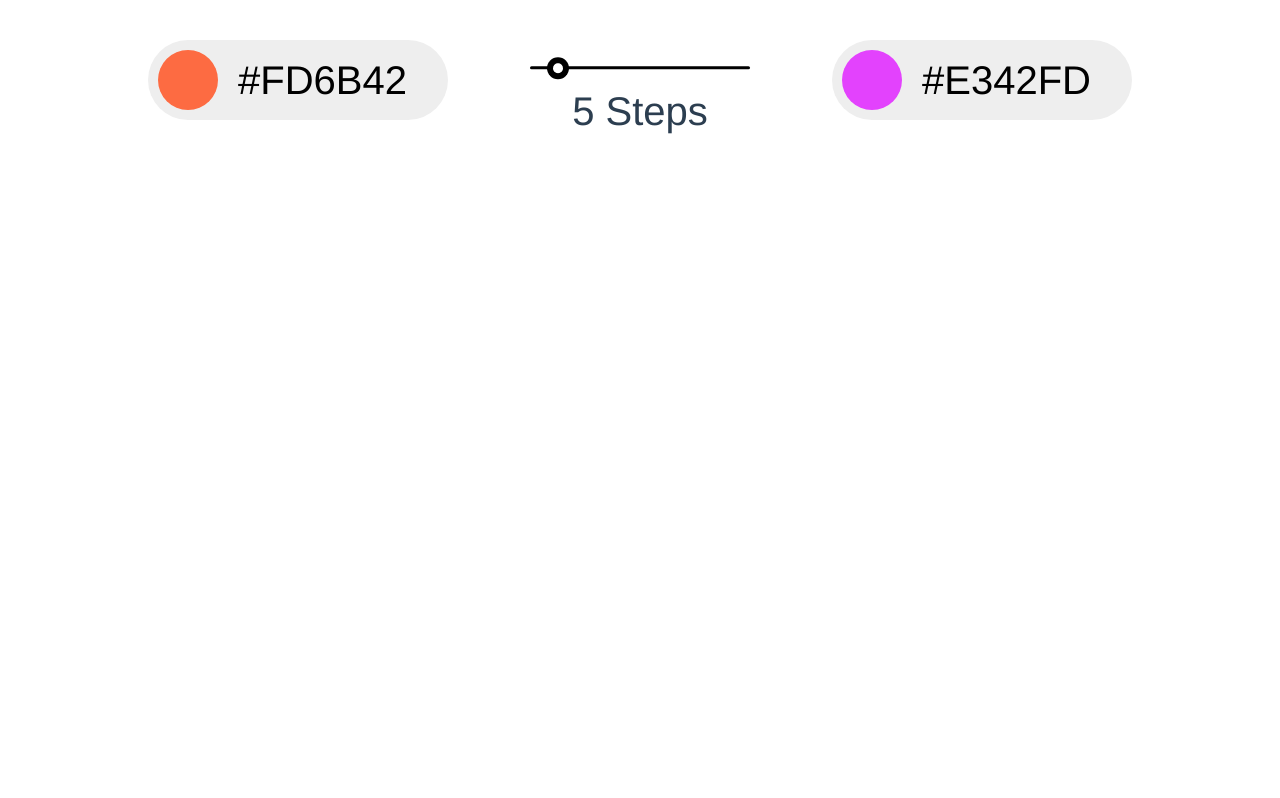
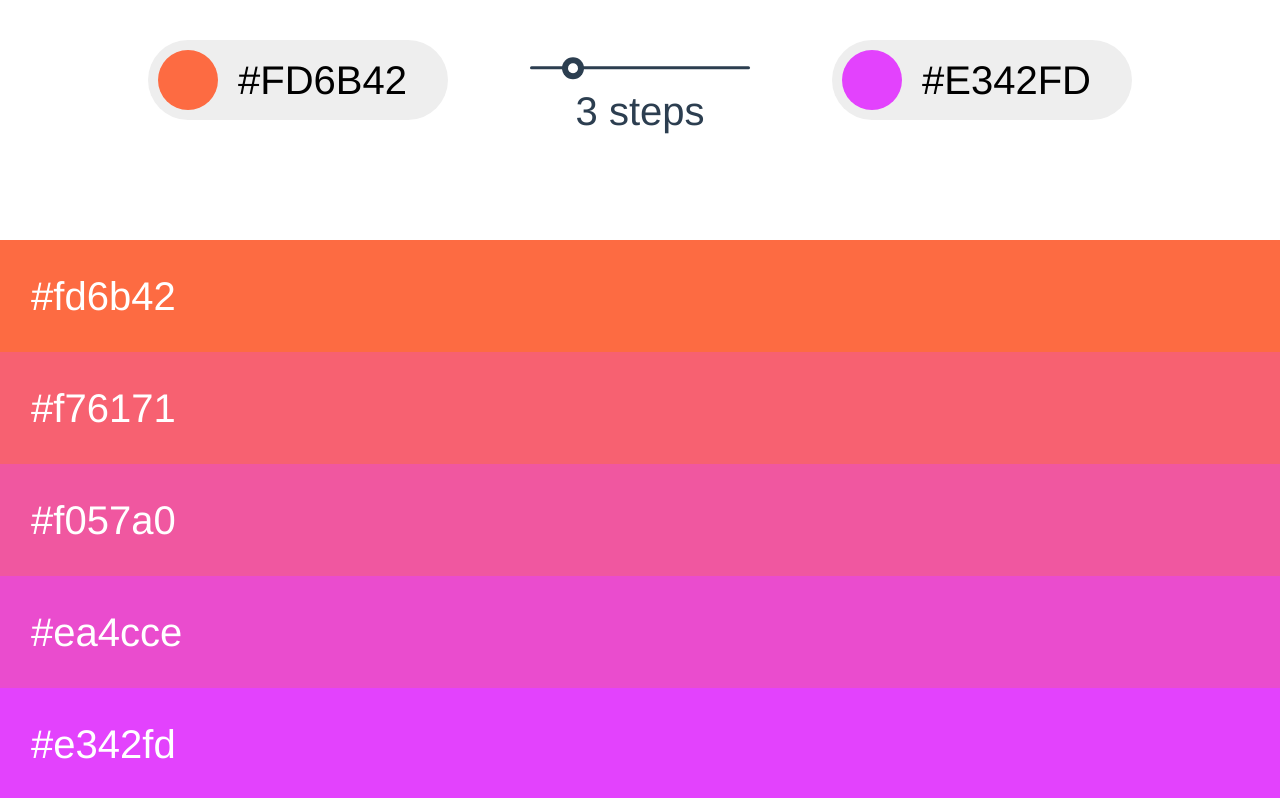
Before and after one commit to alexandre-soares/color-steps-vuejs, a Vue app: page / in a window 1280 px wide. Built offline with nearby package versions, Linux system fonts and the light colour scheme.

Commit message:
adding mixin for all the functions

```diff
--- a/src/App.vue
+++ b/src/App.vue
@@ -22,6 +22,10 @@ export default {
 
 html {
     font-size: 62.5%;
+
+    @media only screen and (max-width: 900px) {
+        font-size: 58%;
+    }
 }
 
 body {
--- a/src/components/ColorsSteps.vue
+++ b/src/components/ColorsSteps.vue
@@ -13,27 +13,64 @@
                     v-model="steps"
                     class="tools__range-input"
                 />
-                <div class="tools__steps">{{ steps }} Steps</div>
+                <div class="tools__steps">
+                    {{ visualSteps }} {{ stepsLabel }}
+                </div>
             </div>
             <div class="tools__second-color">
                 <input type="color" v-model="color2" />
                 <input type="text" v-model="color2" />
             </div>
         </div>
-        <div class="colors"></div>
+        <div class="colors">
+            <div
+                class="colors__color"
+                v-for="(color, index) in colors"
+                :style="setStyles(color)"
+                :key="index"
+            >
+                &nbsp;{{ colorName(color) }}
+            </div>
+        </div>
     </div>
 </template>
 
 <script>
+import functions from '../mixins/functions'
 export default {
     data() {
         return {
             min: 3,
-            max: 25,
+            max: 15,
             steps: 5,
+            delta: 10,
             color1: '#FD6B42',
             color2: '#E342FD',
         }
+    },
+    mixins: [functions],
+    computed: {
+        visualSteps() {
+            return this.steps - 2
+        },
+        stepsLabel() {
+            return this.visualSteps === 1 ? 'step' : 'steps'
+        },
+        colors() {
+            return this.interpolateColors(this.color1, this.color2, this.steps)
+        },
+    },
+    methods: {
+        adjust(color) {
+            const hex = this.rgbToHex(color[0], color[1], color[2])
+            return this.foregroundAdjust(hex)
+        },
+        setStyles(color) {
+            return `background: rgb(${color}); color: ${this.adjust(color)}`
+        },
+        colorName(color) {
+            return this.rgbArrayToHex(color)
+        },
     },
 }
 </script>
@@ -41,14 +78,14 @@ export default {
 <!-- Add "scoped" attribute to limit CSS to this component only -->
 <style lang="scss" scoped>
 $fg: #fff;
-$bg: #000;
+$bg: #2c3e50;
 
 .app {
     height: 100vh;
     width: 100vw;
     display: flex;
     flex-direction: column;
-    justify-content: center;
+    justify-content: space-between;
     align-items: center;
 }
 
@@ -59,6 +96,10 @@ $bg: #000;
     display: flex;
     justify-content: space-around;
     align-items: center;
+
+    @media only screen and (max-width: 900px) {
+        flex-direction: column;
+    }
 
     &__first-color,
     &__second-color {
@@ -91,6 +132,11 @@ input {
     border-radius: 0 1em 1em 0;
     background-color: #eee;
     cursor: pointer;
+
+    @media only screen and (max-width: 900px) {
+        margin: 3rem 0;
+        padding: 0;
+    }
 
     &[type='color'] {
         padding: 0;
@@ -189,16 +235,22 @@ input {
 }
 
 .colors {
-    flex: 2;
+    width: 100%;
+    flex: 0 0 70%;
     display: flex;
     flex-direction: column;
     font-size: 0.85em;
+    text-align: center;
 
-    .color {
+    &__color {
         flex: 1;
         display: flex;
         align-items: center;
-        padding: 0 1em;
+        padding: 0 2rem;
+        text-align: center;
+        font-size: 4rem;
+        margin: 0 auto;
+        width: 100vw;
         transition: 300ms linear;
     }
 }
--- /dev/null
+++ b/src/mixins/functions.js
@@ -0,0 +1,158 @@
+export default {
+    created: function () {
+      // console.log('color mixin called')
+    },
+    methods: {
+        interpolateColors (color1, color2, steps) {
+            let stepFactor = 1 / (steps - 1)
+            let interpolatedColorArray = []
+
+            color1 = this.rgbArrayFromHex(color1).map(Number)
+            color2 = this.rgbArrayFromHex(color2).map(Number)
+
+            for (var i = 0; i < steps; i++) {
+              interpolatedColorArray.push(this.interpolateColor(color1, color2, stepFactor * i))
+            }
+
+            return interpolatedColorArray
+          },
+          rgbArrayFromHex (hex) {
+            const rgb = this.rgbObjectFromHex(hex)
+            return [rgb.r, rgb.g, rgb.b]
+          },
+          rgbObjectFromHex (hex) {
+            var result = this.hexArray(hex)
+            return result ? {
+                r: parseInt(result[1], 16),
+                g: parseInt(result[2], 16),
+                b: parseInt(result[3], 16),
+            } : null;
+          },
+          hexArray (hex) {
+            return /^#?([a-f\d]{2})([a-f\d]{2})([a-f\d]{2})$/i.exec(hex)
+          },
+          interpolateColor (color1, color2, factor) {
+            if (arguments.length < 3) {
+              factor = 0.5
+            }
+            const result = color1.slice()
+
+            for (var i = 0; i < 3; i++) {
+              result[i] = Math.round(result[i] + factor * (color2[i] - color1[i]))
+            }
+            return result
+          },
+          rgbToHex (r, g, b) {
+            return `#${this.rgbChannelToHex(r)}${this.rgbChannelToHex(g)}${this.rgbChannelToHex(b)}`
+          },
+          rgbChannelToHex (channel) {
+            const hex = channel.toString(16)
+            return hex.length == 1 ? `0${hex}` : hex
+          },
+          foregroundAdjust (hex, test, lightHex, darkHex) {
+            test = test || 154
+            lightHex = lightHex || '#fff'
+            darkHex = darkHex || '#000'
+            return this.brightness(hex) < test ? lightHex : darkHex
+          },
+          brightness (hex) {
+            const rgb = this.rgbObjectFromHex(hex)
+            return (rgb.r * 299 + rgb.g * 587 + rgb.b * 114) / 1000
+          },
+          rgbArrayToHex (color) {
+            return this.rgbToHex(color[0], color[1], color[2])
+          },
+          randomHex () {
+            return '#' + ( '00' + Math.floor( Math.random() * 16777216 ).toString(16) ).substr(-6)
+          },
+          hslObjectFromHex (hex) {
+            const hsl = {}
+            const rgb = this.rgbObjectFromHex(hex)
+
+            rgb.r /= 255, rgb.g /= 255, rgb.b /= 255
+            let max = Math.max(rgb.r, rgb.g, rgb.b)
+            let min = Math.min(rgb.r, rgb.g, rgb.b)
+
+            hsl.l = (max + min) / 2
+
+            if ( max == min ) {
+              hsl.h = hsl.s = 0 // achromatic
+            } else {
+              let d = max - min
+
+              hsl.s = hsl.l > 0.5 ? (d / (2 - max - min)) : (d / (max + min))
+
+              switch(max) {
+                case rgb.r:
+                  hsl.h = (rgb.g - rgb.b) / d + (rgb.g < rgb.b ? 6 : 0)
+                  break
+                case rgb.g:
+                  hsl.h = (rgb.b - rgb.r) / d + 2
+                  break
+                case rgb.b:
+                  hsl.h = (rgb.r - rgb.g) / d + 4
+                  break
+              }
+
+              hsl.h /= 6;
+            }
+
+            return {
+              h: Math.round(hsl.h * 360),
+              s: Math.round(hsl.s * 100),
+              l: Math.round(hsl.l * 100),
+            }
+          },
+          hslArrayFromHex (hex) {
+            const hsl = this.hslObjectFromHex(hex)
+            return [hsl.h, hsl.s, hsl.l]
+          },
+          hexToRgb (hex) {
+            const rgb = this.rgbObjectFromHex(hex)
+            return `rgb(${rgb.r},${rgb.g},${rgb.b})`
+          },
+          hexToHsl (hex) {
+            const hsl = this.hslObjectFromHex(hex)
+            return `hsl(${hsl.h},${hsl.s}%,${hsl.l}%)`
+          },
+          hslToRgbObject (h, s, l) {
+            var r, g, b;
+
+            if(s == 0){
+              r = g = b = l; // achromatic
+            } else {
+              var hue2rgb = function hue2rgb(p, q, t){
+                if(t < 0) t += 1;
+                if(t > 1) t -= 1;
+                if(t < 1/6) return p + (q - p) * 6 * t;
+                if(t < 1/2) return q;
+                if(t < 2/3) return p + (q - p) * (2/3 - t) * 6;
+                return p;
+              }
+
+              var q = l < 0.5 ? l * (1 + s) : l + s - l * s;
+              var p = 2 * l - q;
+              r = hue2rgb(p, q, h + 1/3);
+              g = hue2rgb(p, q, h);
+              b = hue2rgb(p, q, h - 1/3);
+            }
+
+            return {
+              r: Math.round(r * 255),
+              g: Math.round(g * 255),
+              b: Math.round(b * 255)
+            }
+          },
+          hslToRgb (h, s, l) {
+            const rgb = this.hslToRgbObject(h, s, l)
+            return `rgb(${rgb.r}, ${rgb.g}, ${rgb.b})`
+          },
+          hslToHex (h, s,  l) {
+            const rgb = this.hslToRgbObject(h, s, l)
+            return this.rgbToHex(rgb.r, rgb.g, rgb.b)
+          },
+    },
+  }
+
+  // Vue use like:
+  // mixins: [vueMixinColorFunctions],
```
